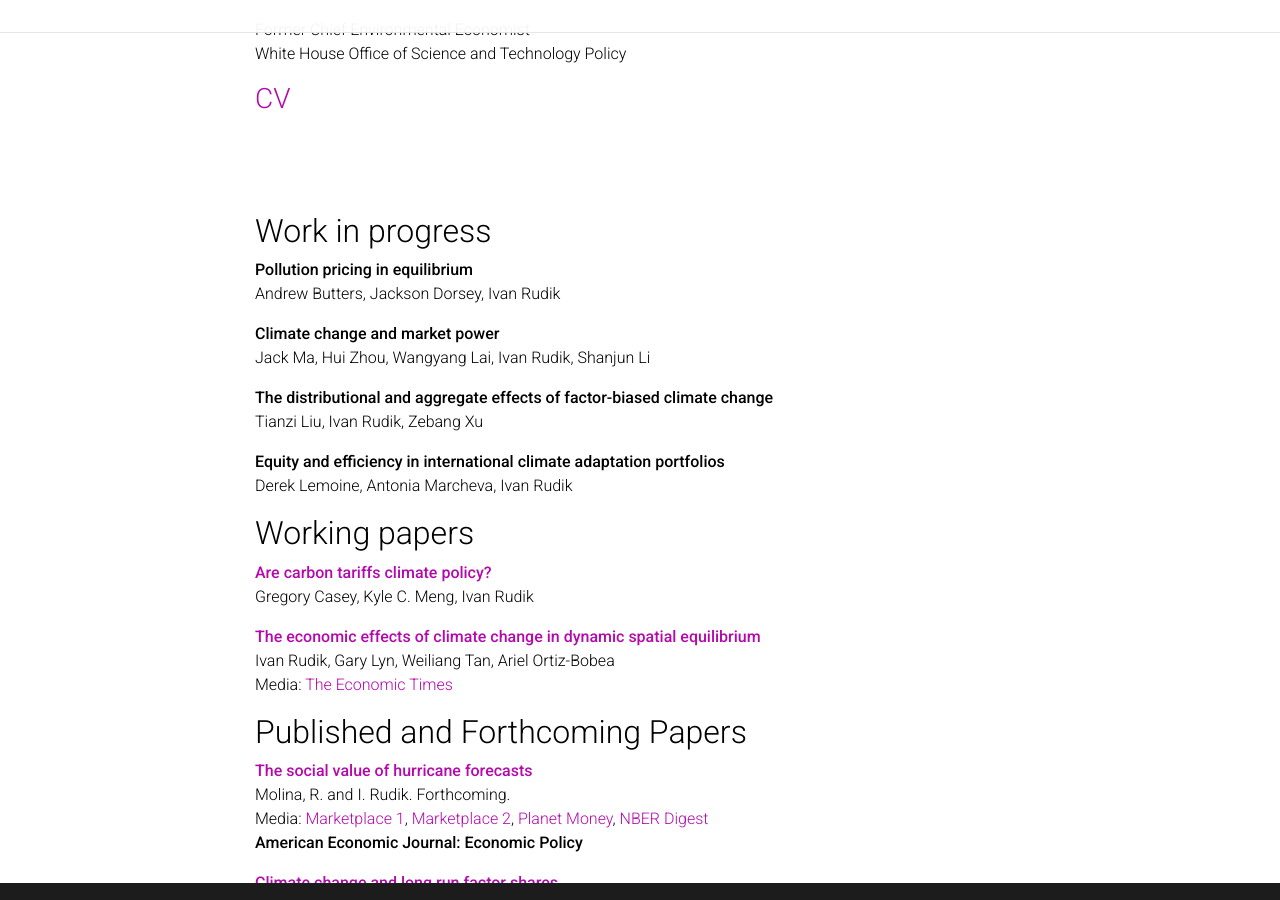
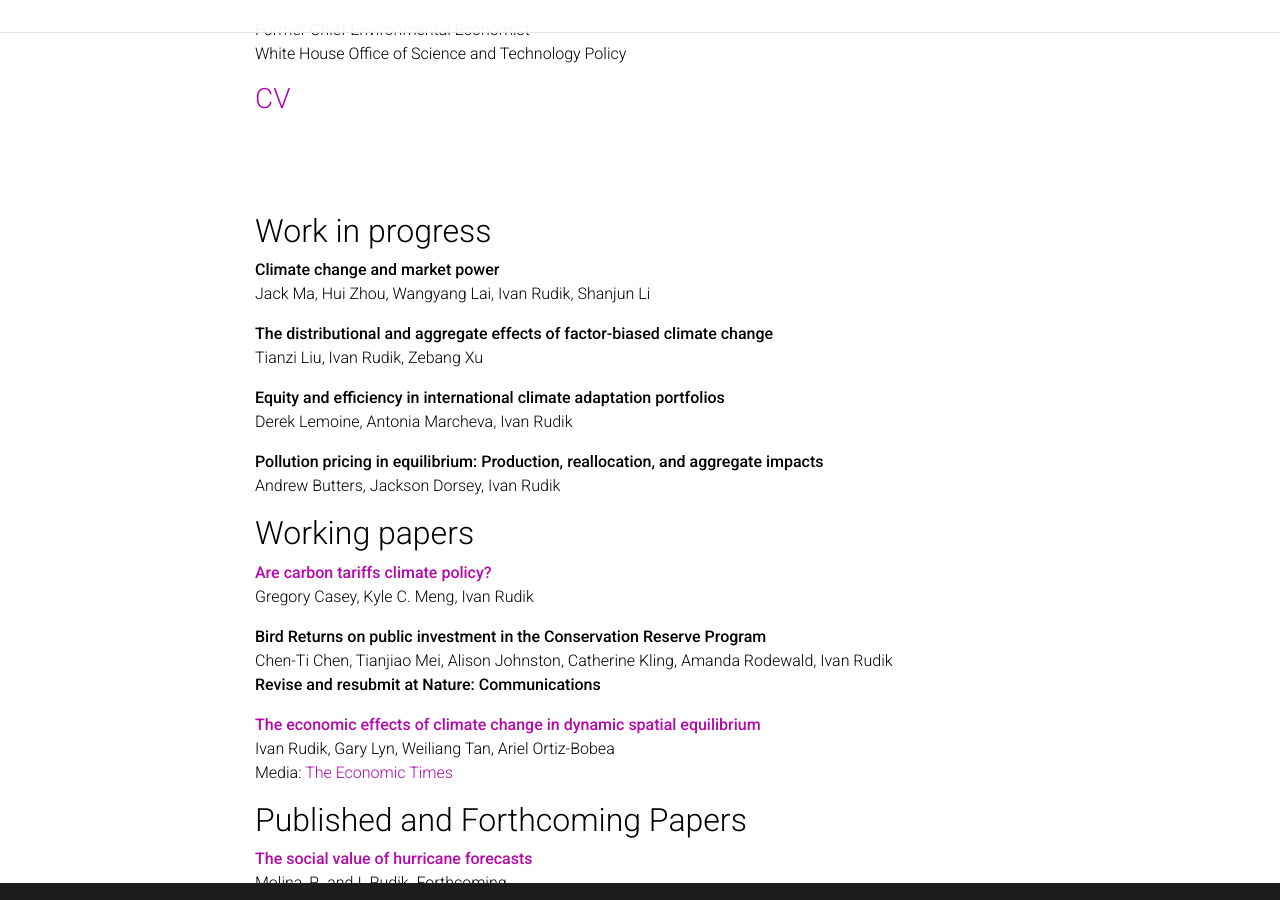
Before and after one commit to irudik/irudik.github.io, a Jekyll site: the page built from _pages/about.md, in a window 1280 px wide and 900 px high, scrolled down 380 px. Built offline with Jekyll 4.4.1, drawn with Linux system fonts in a browser that asks for light colours; a style sheet for code colours, icons or effects is not loaded.

Commit message:
add birds

```diff
--- a/_pages/about.md
+++ b/_pages/about.md
@@ -54,10 +52,18 @@ Tianzi Liu, Ivan Rudik, Zebang Xu
 **Equity and efficiency in international climate adaptation portfolios**
 Derek Lemoine, Antonia Marcheva, Ivan Rudik
 
+
+**Pollution pricing in equilibrium: Production, reallocation, and aggregate impacts**
+Andrew Butters, Jackson Dorsey, Ivan Rudik
+
 ## Working papers
 
 **[Are carbon tariffs climate policy?](https://www.nber.org/papers/w35307)**
 Gregory Casey, Kyle C. Meng, Ivan Rudik
+
+**Bird Returns on public investment in the Conservation Reserve Program**
+Chen-Ti Chen, Tianjiao Mei, Alison Johnston, Catherine Kling, Amanda Rodewald, Ivan Rudik
+**Revise and resubmit at Nature: Communications**
 
 **[The economic effects of climate change in dynamic spatial equilibrium](https://osf.io/preprints/socarxiv/usghb)**
 Ivan Rudik, Gary Lyn, Weiliang Tan, Ariel Ortiz-Bobea
```
Also changed, not shown: other parts of _pages/about.md (+0 -2 lines), 12 other files.
